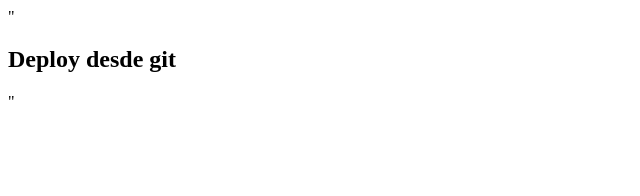
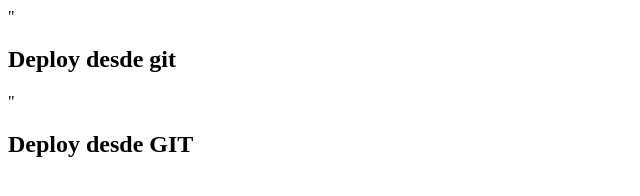
Before and after one commit to dasir1/Web_Deportes, a plain HTML site: page index.html in a window 1280 px wide. Shown: the whole page, without its empty margins (0-640 px from the left). Drawn offline with Linux system fonts and the light colour scheme.

Commit message:
Probando el deploy con git

```diff
--- a/index.html
+++ b/index.html
@@ -1 +1,2 @@
 "<h2>Deploy desde git</h2>"
+<h2>Deploy desde GIT</h2>
```
